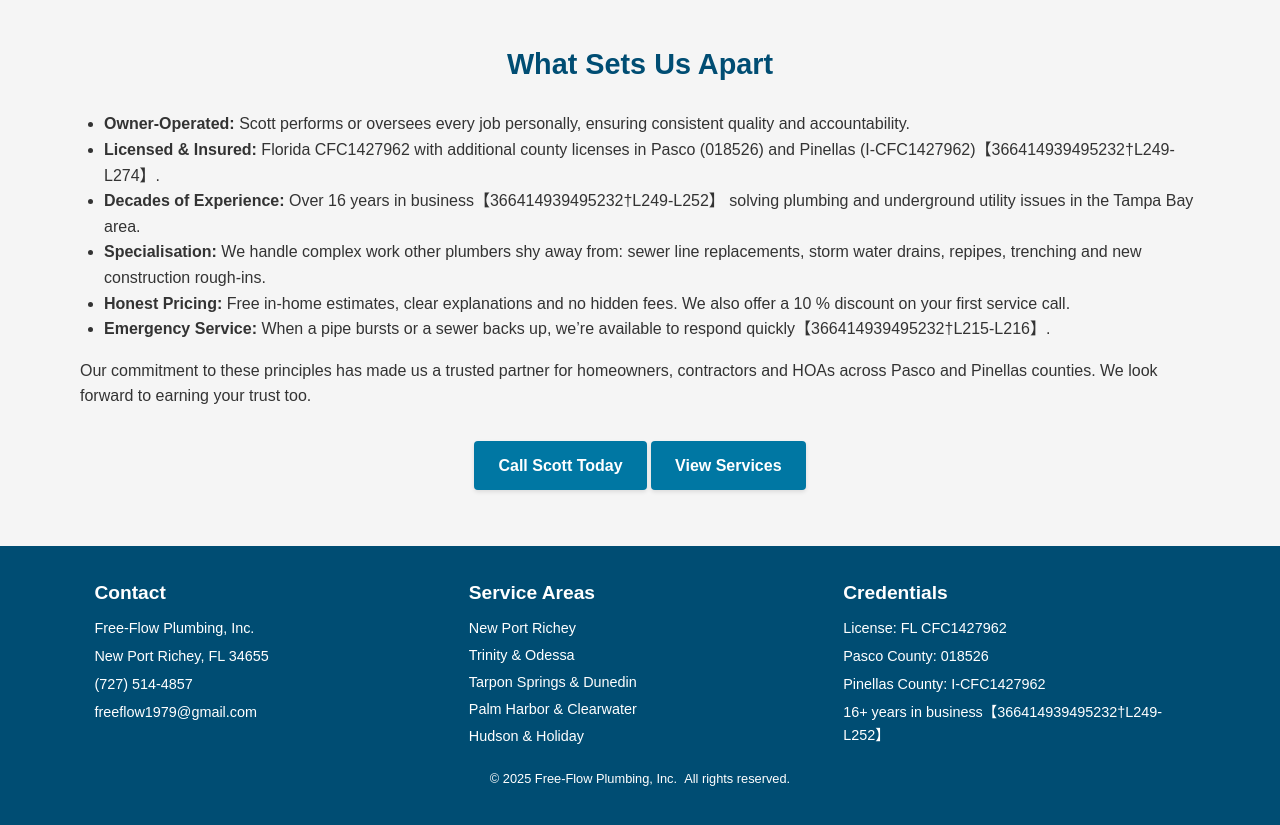
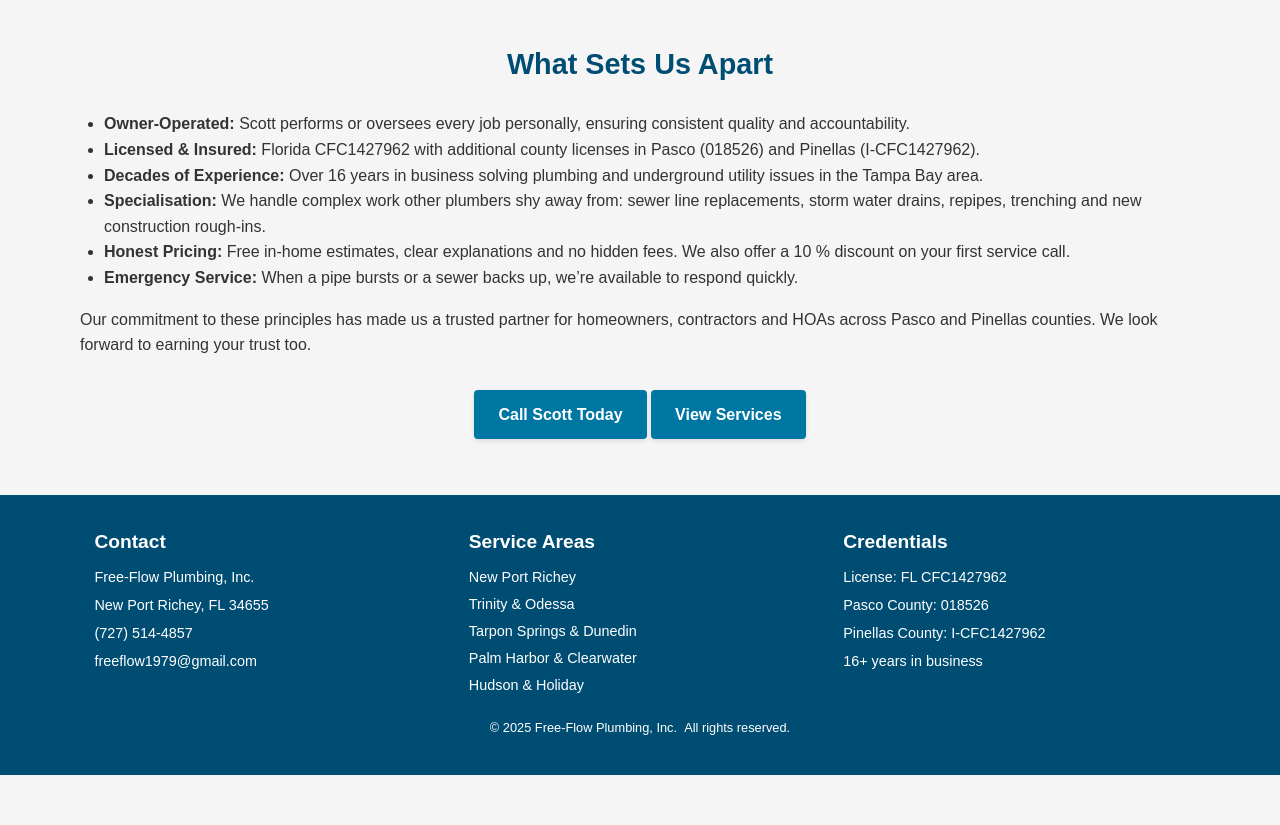
Before and after one commit to bradleyrussell/free-flow-plumbing, a plain HTML site: page plumbing_website/about.html in a window 1280 px wide. Shown: the part 800-1625 px from the top of the page. After the commit the page ends 1575 px from the top, so only its background shows below. Drawn offline with Linux system fonts and the light colour scheme.

Commit message:
Remove citation artifacts from What Sets Us Apart section and credentials

```diff
--- a/plumbing_website/about.html
+++ b/plumbing_website/about.html
@@ -25,7 +25,7 @@
     <h2 class="section-title">Our Story</h2>
     <div class="hero" style="padding-top:0;">
       <div class="hero-text">
-        <p>Free‑Flow Plumbing, Inc. is the vision of master plumber <strong>Scott&nbsp;Russell</strong>.  After honing his craft in the Tampa Bay area, Scott founded Free‑Flow Plumbing in 2008 with a simple mission: deliver reliable plumbing services at an honest price, treat every home like it’s his own and stay personally involved in every job.</p>
+        <p>Free‑Flow Plumbing, Inc. is the vision of master plumber <strong>Scott Russell</strong>.  After honing his craft in the Tampa Bay area, Scott founded Free‑Flow Plumbing in 2008 with a simple mission: deliver reliable plumbing services at an honest price, treat every home like it’s his own and stay personally involved in every job.</p>
         <p>Over 16 years later, that mission remains the same.  Scott still answers the phone, writes the estimates and climbs into the trenches.  When you work with Free‑Flow Plumbing you aren’t hiring a faceless chain — you’re working directly with a local expert who stakes his reputation on the quality of your project.</p>
         <p>We’ve earned an A+ rating with the Better Business Bureau and hundreds of five‑star reviews because our customers appreciate the difference that personal accountability makes.  From small repairs to complete sewer replacements and new construction rough‑ins, we show up on time, work cleanly and respect your property.</p>
       </div>
@@ -39,11 +39,11 @@
     <h2 class="section-title">What Sets Us Apart</h2>
     <ul style="list-style-type:disc; padding-left:1.5rem;">
       <li><strong>Owner‑Operated:</strong> Scott performs or oversees every job personally, ensuring consistent quality and accountability.</li>
-      <li><strong>Licensed &amp; Insured:</strong> Florida CFC1427962 with additional county licenses in Pasco (018526) and Pinellas (I‑CFC1427962)【366414939495232†L249-L274】.</li>
-      <li><strong>Decades of Experience:</strong> Over 16 years in business【366414939495232†L249-L252】 solving plumbing and underground utility issues in the Tampa Bay area.</li>
+      <li><strong>Licensed &amp; Insured:</strong> Florida CFC1427962 with additional county licenses in Pasco (018526) and Pinellas (I‑CFC1427962).</li>
+      <li><strong>Decades of Experience:</strong> Over 16 years in business solving plumbing and underground utility issues in the Tampa Bay area.</li>
       <li><strong>Specialisation:</strong> We handle complex work other plumbers shy away from: sewer line replacements, storm water drains, repipes, trenching and new construction rough‑ins.</li>
       <li><strong>Honest Pricing:</strong> Free in‑home estimates, clear explanations and no hidden fees.  We also offer a 10 % discount on your first service call.</li>
-      <li><strong>Emergency Service:</strong> When a pipe bursts or a sewer backs up, we’re available to respond quickly【366414939495232†L215-L216】.</li>
+      <li><strong>Emergency Service:</strong> When a pipe bursts or a sewer backs up, we’re available to respond quickly.</li>
     </ul>
     <p>Our commitment to these principles has made us a trusted partner for homeowners, contractors and HOAs across Pasco and Pinellas counties.  We look forward to earning your trust too.</p>
     <div style="text-align:center; margin-top:1.5rem;">
@@ -76,7 +76,7 @@
         <p>License: FL CFC1427962</p>
         <p>Pasco County: 018526</p>
         <p>Pinellas County: I‑CFC1427962</p>
-        <p>16+ years in business【366414939495232†L249-L252】</p>
+        <p>16+ years in business</p>
       </div>
     </div>
     <p style="text-align:center; margin-top:1rem; font-size:0.8rem;">© 2025 Free‑Flow Plumbing, Inc.  All rights reserved.</p>
```
